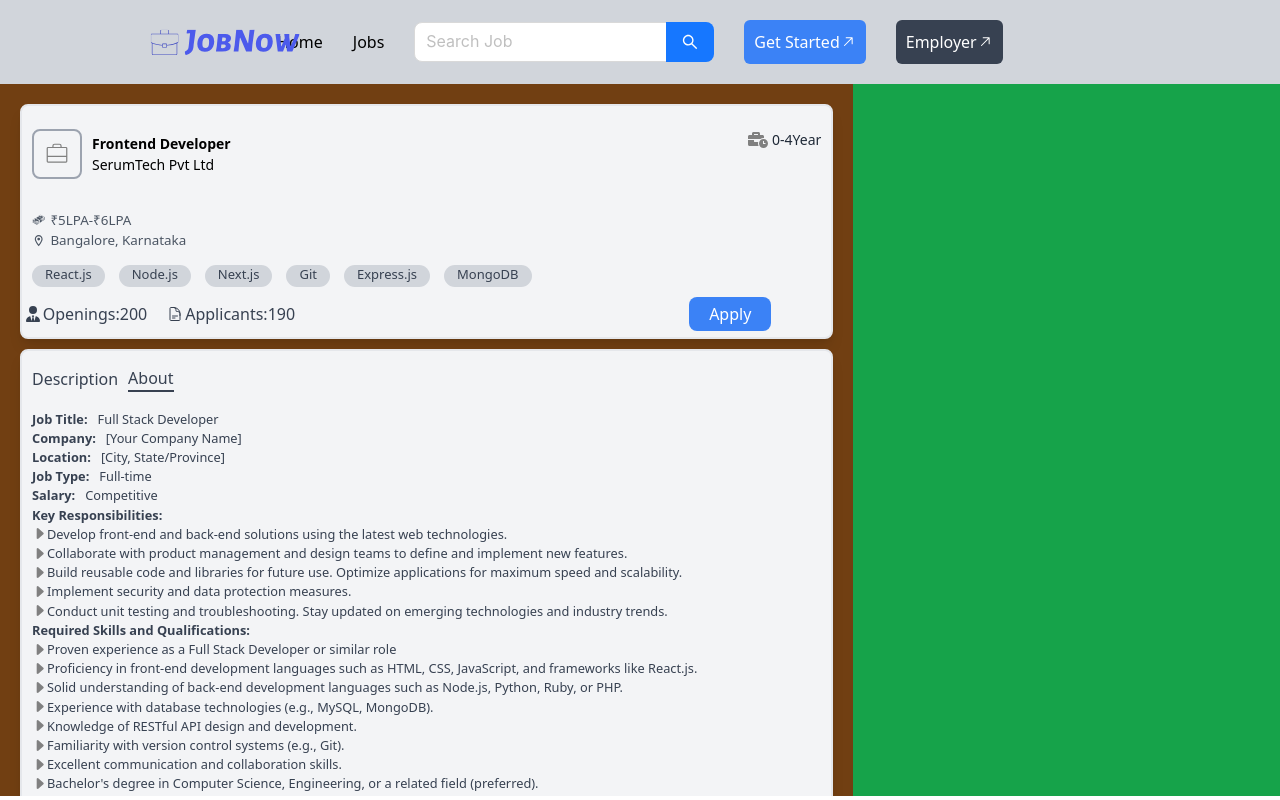
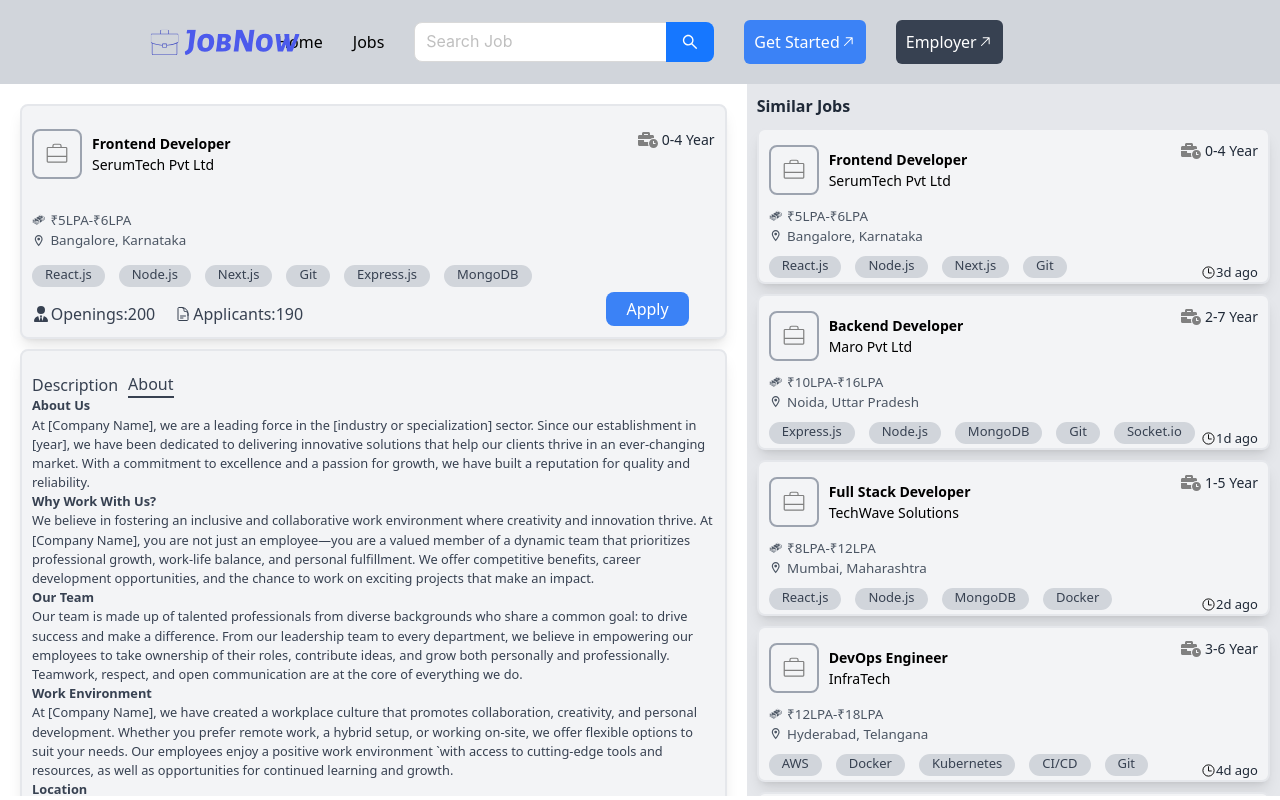
Before and after one commit to ShreeramNew/job-portal-typescript, a Next.js app: page /main/jobDetail/1 in a window 1280 px wide. Both pictures are taken after a click on the element "About". Built offline with nearby package versions, Linux system fonts and the light colour scheme.

Commit message:
job description page is completed

```diff
--- a/package.json
+++ b/package.json
@@ -11,6 +11,7 @@
   "dependencies": {
     "@reduxjs/toolkit": "^2.2.7",
     "antd": "^5.20.6",
+    "framer-motion": "^11.9.0",
     "next": "14.2.12",
     "react": "^18",
     "react-dom": "^18",
--- a/src/app/main/jobDetail/[slug]/page.tsx
+++ b/src/app/main/jobDetail/[slug]/page.tsx
@@ -1,25 +1,22 @@
 "use client";
-import FilterCard from "@/components/cards/FilterCard";
-import JobPostCard from "@/components/cards/JobPostCard";
-import NoResult from "@/components/caseHandlers/NoResult";
-import { pushResult } from "@/features/SearchSlice";
-import { RootState } from "@/store/Store";
-import { useDispatch, useSelector } from "react-redux";
-import { HiOutlineAdjustmentsVertical } from "react-icons/hi2";
-import { Drawer } from "antd";
 import { useState } from "react";
 import { PiSuitcaseSimpleLight } from "react-icons/pi";
 import { GiMoneyStack } from "react-icons/gi";
-import { MdOutlineLocationOn } from "react-icons/md";
+import { MdOutlineLocationOn, MdLocalPhone } from "react-icons/md";
 import { FaBusinessTime } from "react-icons/fa";
-import { IoTimeOutline } from "react-icons/io5";
-import { GiOfficeChair } from "react-icons/gi";
-import { TbTie } from "react-icons/tb";
 import { FaUserTie } from "react-icons/fa6";
 import { HiOutlineDocumentText } from "react-icons/hi2";
 import { BsCaretRightFill } from "react-icons/bs";
+import { CiMail } from "react-icons/ci";
+import { TbWorld } from "react-icons/tb";
+import { motion, AnimatePresence } from "framer-motion";
+import { TiSocialLinkedin } from "react-icons/ti";
+import JobPostCard from "@/components/cards/JobPostCard";
+
 export default function Page() {
-   //This data will come from backend
+   const [isDescriptionOpen, SetIsDescriptionOpen] = useState<boolean>(true);
+
+   //----------------------Perticular Job-------------------------
    const JobData = {
       id: "12",
       role: "Frontend Developer",
@@ -32,9 +29,6 @@
       skills: ["React.js", "Node.js", "Next.js", "Git", "Express.js", "MongoDB"],
       time: 3,
    };
-
-   const [isDescriptionOpen, SetIsDescriptionOpen] = useState<boolean>(true);
-
    const Responsibilities: string[] = [
       "Develop front-end and back-end solutions using the latest web technologies.",
       "Collaborate with product management and design teams to define and implement new features.",
@@ -53,9 +47,111 @@
       "Bachelor's degree in Computer Science, Engineering, or a related field (preferred).",
    ];
 
+   //-----------------------Similar Jobs---------------------------
+   const SimilarJobs = [
+      {
+         id: "12",
+         role: "Frontend Developer",
+         company: "SerumTech Pvt Ltd",
+         minYear: 0,
+         maxYear: 4,
+         minSalary: 5,
+         maxSalary: 6,
+         location: "Bangalore, Karnataka",
+         skills: ["React.js", "Node.js", "Next.js", "Git"],
+         time: 3,
+      },
+      {
+         id: "13",
+         role: "Backend Developer",
+         company: "Maro Pvt Ltd",
+         minYear: 2,
+         maxYear: 7,
+         minSalary: 10,
+         maxSalary: 16,
+         location: "Noida, Uttar Pradesh",
+         skills: ["Express.js", "Node.js", "MongoDB", "Git", "Socket.io"],
+         time: 1,
+      },
+      {
+         id: "14",
+         role: "Full Stack Developer",
+         company: "TechWave Solutions",
+         minYear: 1,
+         maxYear: 5,
+         minSalary: 8,
+         maxSalary: 12,
+         location: "Mumbai, Maharashtra",
+         skills: ["React.js", "Node.js", "MongoDB", "Docker"],
+         time: 2,
+      },
+      {
+         id: "15",
+         role: "DevOps Engineer",
+         company: "InfraTech",
+         minYear: 3,
+         maxYear: 6,
+         minSalary: 12,
+         maxSalary: 18,
+         location: "Hyderabad, Telangana",
+         skills: ["AWS", "Docker", "Kubernetes", "CI/CD", "Git"],
+         time: 4,
+      },
+      {
+         id: "16",
+         role: "Mobile Developer",
+         company: "AppMakers Pvt Ltd",
+         minYear: 0,
+         maxYear: 3,
+         minSalary: 4,
+         maxSalary: 7,
+         location: "Pune, Maharashtra",
+         skills: ["React Native", "Flutter", "Git", "Firebase"],
+         time: 5,
+      },
+      {
+         id: "17",
+         role: "Data Scientist",
+         company: "InsightAnalytics",
+         minYear: 2,
+         maxYear: 5,
+         minSalary: 15,
+         maxSalary: 20,
+         location: "Chennai, Tamil Nadu",
+         skills: ["Python", "TensorFlow", "Pandas", "Git"],
+         time: 6,
+      },
+      {
+         id: "18",
+         role: "UI/UX Designer",
+         company: "DesignPro",
+         minYear: 1,
+         maxYear: 4,
+         minSalary: 6,
+         maxSalary: 9,
+         location: "Kochi, Kerala",
+         skills: ["Figma", "Sketch", "Adobe XD", "CSS"],
+         time: 7,
+      },
+      {
+         id: "19",
+         role: "Cloud Architect",
+         company: "CloudMasters Pvt Ltd",
+         minYear: 4,
+         maxYear: 8,
+         minSalary: 20,
+         maxSalary: 30,
+         location: "Delhi, NCR",
+         skills: ["AWS", "Azure", "GCP", "Docker", "Git"],
+         time: 8,
+      },
+   ];
+
+   const SubHeadingStyle = "font-bold";
+
    return (
-      <div className="w-screen h-[89vh] grid grid-cols-12  bg-blue-900 overflow-x-hidden">
-         <div className=" col-span-12 md:col-span-8 bg-yellow-900 overflow-y-scroll p-[10px] md:p-[20px] overflow-x-hidden">
+      <div className="w-screen h-[89vh] grid grid-cols-1  md:grid-cols-12  overflow-x-hidden">
+         <div className="md:col-span-7  md:overflow-y-scroll p-[10px] md:p-[20px] overflow-x-hidden h-[100vh] md:h-auto">
             <div className="border- w-full border-yellow-600 h-[40%] md:h-[35%] lg:h-[35%]">
                <JobHighlight
                   key={JobData.id}
@@ -71,13 +167,13 @@
                   time={JobData.time}
                />
             </div>
-            <div className="bg-gray-100 shadow-lg w-full h-auto rounded-lg border-2 border-gray-200 mt-[10px] relative">
-               <div className="w-full h-[8%] absolute top-[-2%] text-[1.2rem] md:text-[1rem] md:top-0 border-b- border-gray-900 flex justify-start items-center gap-[10px] pl-[10px]">
+            <div className="bg-gray-100 shadow-lg w-full h-auto min-h-[70vh] rounded-lg border-2 border-gray-200 mt-[10px] relative">
+               <div className="w-full h-[11vh] md:h-[6vh] absolute top-[-3vh] text-[1.2rem] md:text-[1rem] md:top-0 border-b- border-gray-900 flex justify-start items-center gap-[10px] pl-[10px]">
                   <div
                      onClick={() => SetIsDescriptionOpen(true)}
                      className={`${
                         isDescriptionOpen ? "border-b-2" : ""
-                     } border-gray-700 pt-[20px] text-gray-700 cursor-pointer`}
+                     } border-gray-700  pt-[20px] text-gray-700 cursor-pointer`}
                   >
                      Description
                   </div>
@@ -85,12 +181,20 @@
                      onClick={() => SetIsDescriptionOpen(false)}
                      className={`${
                         isDescriptionOpen ? "" : "border-b-2"
-                     } border-gray-700 pt-[20px] text-gray-700 cursor-pointer`}
+                     } border-gray-700 pt-[20px]  text-gray-700 cursor-pointer`}
                   >
                      About
                   </div>
                </div>
-               <div className=" mt-[14%] md:mt-[6%] p-[10px] text-gray-700 text-[1rem] md:text-[0.8rem]">
+               <AnimatePresence mode="wait">
+                  {isDescriptionOpen ? (
+                     <motion.div
+                        key="description"
+                        animate={{ opacity: 1, x: 0 }}
+                        exit={{ opacity: 0, x: -100 }}
+                        transition={{ duration: 0.15 }}
+                        className=" mt-[14%] md:mt-[5%] p-[10px] text-gray-700 text-[1rem] md:text-[0.8rem] overflow-hidden"
+                     >
                         <div className=" w-full flex gap-[10px] items-center">
                            <div className="font-bold">Job Title:</div>
                            <div>Full Stack Developer</div>
@@ -127,10 +231,94 @@
                               ))}
                            </div>
                         </div>
+                     </motion.div>
+                  ) : (
+                     <motion.div
+                        key="about"
+                        initial={{ opacity: 0, x: 100 }}
+                        animate={{ opacity: 1, x: 0 }}
+                        exit={{ opacity: 0, x: 100 }}
+                        transition={{ duration: 0.2 }}
+                        className="mt-[14%] md:mt-[5%] p-[10px] text-gray-700 text-[1rem] md:text-[0.8rem]"
+                     >
+                        <div className={SubHeadingStyle}>About Us</div>
+                        <div>
+                           At [Company Name], we are a leading force in the [industry or
+                           specialization] sector. Since our establishment in [year], we have been
+                           dedicated to delivering innovative solutions that help our clients thrive
+                           in an ever-changing market. With a commitment to excellence and a passion
+                           for growth, we have built a reputation for quality and reliability.
+                        </div>
+                        <div className={SubHeadingStyle}>Why Work With Us?</div>
+                        <div>
+                           We believe in fostering an inclusive and collaborative work environment
+                           where creativity and innovation thrive. At [Company Name], you are not
+                           just an employee—you are a valued member of a dynamic team that
+                           prioritizes professional growth, work-life balance, and personal
+                           fulfillment. We offer competitive benefits, career development
+                           opportunities, and the chance to work on exciting projects that make an
+                           impact.
+                        </div>
+                        <div className={SubHeadingStyle}>Our Team</div>
+                        <div>
+                           Our team is made up of talented professionals from diverse backgrounds
+                           who share a common goal: to drive success and make a difference. From our
+                           leadership team to every department, we believe in empowering our
+                           employees to take ownership of their roles, contribute ideas, and grow
+                           both personally and professionally. Teamwork, respect, and open
+                           communication are at the core of everything we do.
+                        </div>
+                        <div className={SubHeadingStyle}>Work Environment</div>
+                        <div>
+                           At [Company Name], we have created a workplace culture that promotes
+                           collaboration, creativity, and personal development. Whether you prefer
+                           remote work, a hybrid setup, or working on-site, we offer flexible
+                           options to suit your needs. Our employees enjoy a positive work
+                           environment `with access to cutting-edge tools and resources, as well as
+                           opportunities for continued learning and growth.
+                        </div>
+                        <div className={SubHeadingStyle}>Location</div>
+                        <div>
+                           Our headquarters is located in [City, State], with additional offices in
+                           [Location 1], [Location 2], and [Location 3]. We are proud to have a
+                           global presence that enables us to work with clients and partners across
+                           multiple regions. Depending on the role, remote work options may also be
+                           available.
+                        </div>
+                        <div className={SubHeadingStyle}>Contact Us</div>
+                        <div>
+                           <ContactCard
+                              email="shreerambca1@gmail.com"
+                              phone="7259306815"
+                              website="https://www.google.com/"
+                              social="https://github.com/ShreeramNew"
+                           />
+                        </div>
+                     </motion.div>
+                  )}
+               </AnimatePresence>
             </div>
          </div>
+         <div className="md:col-span-5 md:overflow-y-scroll flex flex-col gap-[10px] p-[10px] bg-gray-200">
+            <div className=" text-gray-800 font-bold">Similar Jobs</div>
+            {SimilarJobs.map((job) => {
+               return (
+                  <JobPostCard
+                     key={job.id}
+                     id={job.id}
+                     role={job.role}
+                     company={job.company}
+                     minYear={job.minYear}
+                     maxYear={job.maxYear}
+                     minSalary={job.minSalary}
+                     maxSalary={job.maxSalary}
+                     location={job.location}
+                     skills={job.skills}
+                     time={job.time}
+                  />
+               );
+            })}
          </div>
-         <div className="hidden md:block col-span-4 bg-green-600"></div>
       </div>
    );
 }
@@ -142,6 +330,41 @@
             <BsCaretRightFill color="gray" size={15} />
          </div>
          {point}
+      </div>
+   );
+};
+
+interface ConatctPropstype {
+   email: string;
+   phone: string;
+   social: string;
+   website: string;
+}
+const ContactCard = ({ email, phone, social, website }: ConatctPropstype) => {
+   return (
+      <div className=" cursor-pointer">
+         <div className="flex items-center gap-[5px]">
+            <CiMail size={17} />
+            <a href={`mailto:${email}`} className="hover:underline">
+               {email}
+            </a>
+         </div>
+         <div className="flex items-center gap-[5px]">
+            <MdLocalPhone size={17} />
+            <div>{phone}</div>
+         </div>
+         <div className="flex items-center gap-[5px]">
+            <TbWorld size={17} />
+            <a href={website} target="_blank" className="hover:underline">
+               {website}
+            </a>
+         </div>
+         <div className="flex items-center gap-[5px]">
+            <TiSocialLinkedin size={17} />
+            <a href={social} target="_blank" className="hover:underline">
+               {social}
+            </a>
+         </div>
       </div>
    );
 };
@@ -185,7 +408,7 @@
          <div className="text-[14px] text-gray-800 absolute top-[10%] right-[10px] flex justify-center items-center gap-[4px]">
             <FaBusinessTime size={20} color="gray" />
             <div>
-               {minYear}-{maxYear}Year
+               {minYear}-{maxYear} Year
             </div>
          </div>
          <div className=" flex flex-col justify-start items-start  w-[300px] absolute left-[10px] top-[35%] md:top-[45%] lg:top-[45%]">
@@ -205,7 +428,7 @@
                return <SkillCard title={skill} />;
             })}
          </div>
-         <div className=" border- border-gray-900 w-full h-[20%] absolute bottom-0 left-[20%] md:left-0 flex justify-between items-center px-[30px] pr-[86px] md:pr-[60px] ">
+         <div className=" border- border-gray-900 w-full h-[20%] absolute bottom-0 left-[20%] md:left-6 flex justify-between items-center px-[30px] pr-[86px] md:pr-[60px] ">
             <div className="flex justify-center items-center gap-[10px] md:gap-[20px] w-[30%] border- border-green-900 text-gray-700">
                <div className=" flex justify-center items-center gap-[2px]">
                   <FaUserTie />
@@ -217,7 +440,7 @@
                </div>
             </div>
 
-            <div>
+            <div className=" md:pb-[10px]">
                <button
                   type="button"
                   className=" bg-blue-500 text-white p-[5px] px-[20px] rounded-lg cursor-pointer hover:scale-[1.02]"
--- a/src/components/cards/JobPostCard.tsx
+++ b/src/components/cards/JobPostCard.tsx
@@ -44,7 +44,7 @@
          <div className="text-[14px] text-gray-800 absolute top-[10px] right-[10px] flex justify-center items-center gap-[4px]">
             <FaBusinessTime size={20} color="gray" />
             <div>
-               {minYear}-{maxYear}Year
+               {minYear}-{maxYear} Year
             </div>
          </div>
          <div className=" flex flex-col justify-start items-start  w-[300px] absolute left-[10px] top-[45%] md:top-[50%] lg:top-[50%]">
```
Also changed, not shown: 1 other file (tests, documents, lock files or other folders). Lines whose indentation alone changed are shown as unchanged.
